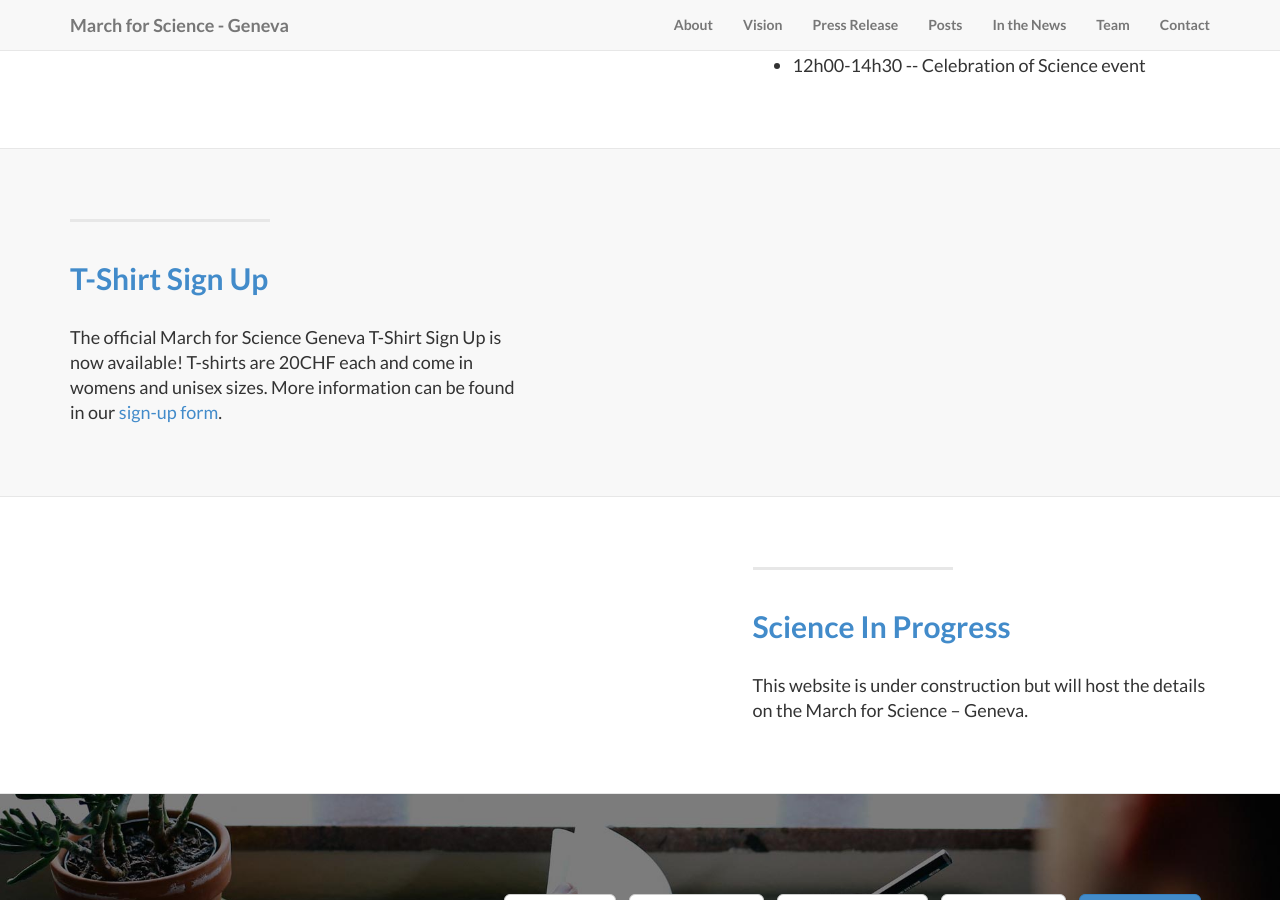
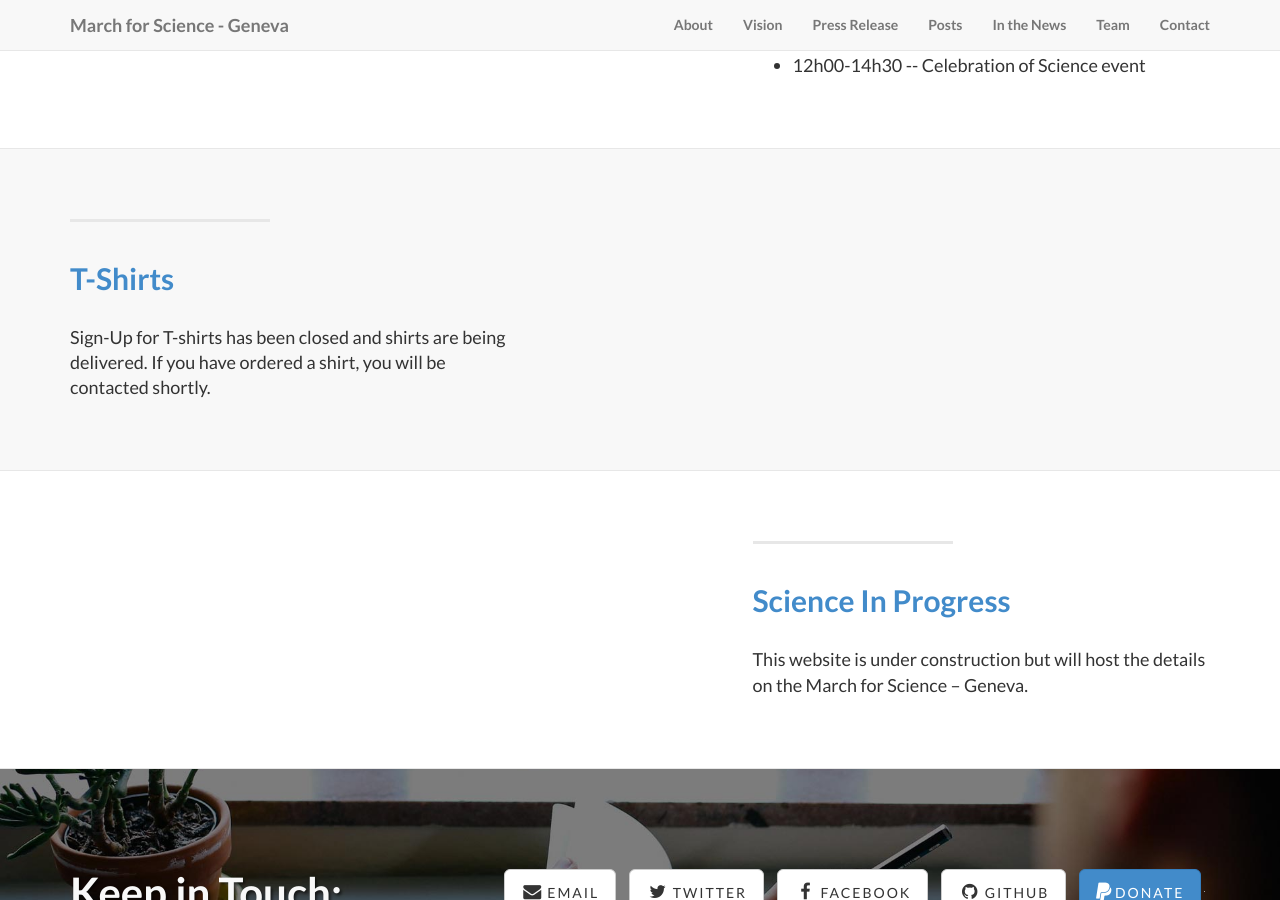
Before and after one commit to marchforsciencegeneva/marchforsciencegeneva.github.io, a Jekyll site: the page built from _posts/2017-03-13-t-shirt.markdown, in a window 1280 px wide and 900 px high, scrolled down 1067 px. Built offline with Jekyll 4.4.1, drawn with Linux system fonts in a browser that asks for light colours; some of the changed text lies outside the part shown.

Commit message:
close shirt signup

```diff
--- a/_posts/2017-03-13-t-shirt.markdown
+++ b/_posts/2017-03-13-t-shirt.markdown
@@ -2,7 +2,7 @@
 layout: default
 img: t-shirt.png
 category: Posts
-title: T-Shirt Sign Up
+title: T-Shirts
 description: |
 ---
-  The official March for Science Geneva T-Shirt Sign Up is now available! T-shirts are 20CHF each and come in womens and unisex sizes. More information can be found in our <a href="https://goo.gl/forms/Jk9I0AoILtfCv2bG3" target="_blank">sign-up form</a>.
+  Sign-Up for T-shirts has been closed and shirts are being delivered. If you have ordered a shirt, you will be contacted shortly.
```
